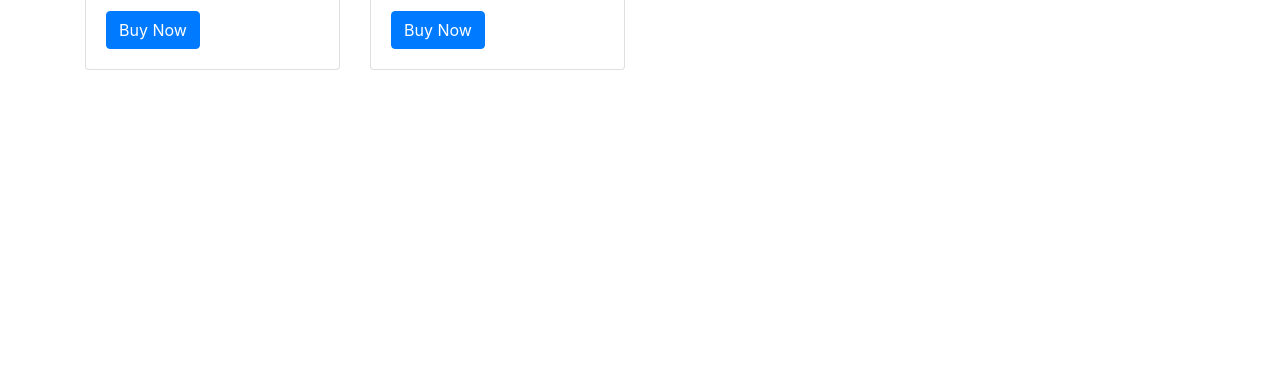
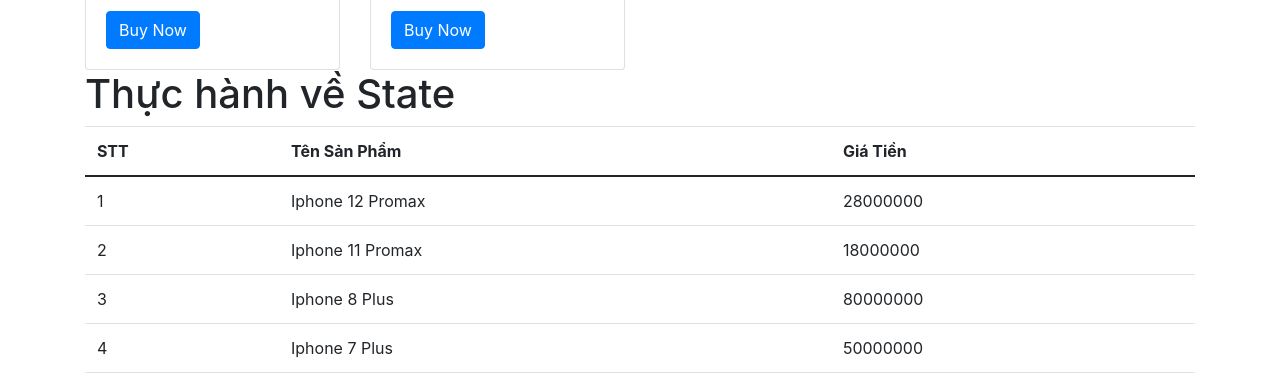
Before and after one commit to Huunhat22/helloreactr, a React (Create React App) app: page / in a window 1280 px wide. Shown: the part 1494-1880 px from the top of the page. Before the commit the page ends 1564 px from the top, so only its background shows below. Built offline with nearby package versions, Linux system fonts and the light colour scheme.

Commit message:
Learning with State.

```diff
--- a/src/Demo.js
+++ b/src/Demo.js
@@ -6,6 +6,7 @@
 import Product from './component/Poduct';
 import Excercise from './component/excercise';
 import Props from './component/Props';
+
 
 class Demo extends Component{
 
@@ -24,6 +25,42 @@
         // this.textInput.focus();
       }
     };
+
+    // khởi tạo State và quản lý nó
+    this.state = {
+      productMobile : [
+          {
+            id : "1",
+            mobilename : "Iphone 12 Promax",
+            mobileprice : 28000000,
+            Image: "https://cdn.nguyenkimmall.com/images/detailed/698/10047705-dien-thoai-iphone-12-128gb-do-1.jpg",
+            status : true
+        },
+        {
+            id : "2",
+            mobilename : "Iphone 11 Promax",
+            mobileprice : 18000000,
+            Image: "https://cdn.nguyenkimmall.com/images/detailed/698/10047705-dien-thoai-iphone-12-128gb-do-1.jpg",
+            status : true
+        },
+        {
+            id : "3",
+            mobilename : "Iphone 8 Plus",
+            mobileprice : 80000000,
+            Image: "https://cdn.tgdd.vn/Products/Images/42/114110/iphone-8-plus-hh-600x600-600x600.jpg",
+            status : true
+        },
+        {
+            id : "4",
+            mobilename : "Iphone 7 Plus",
+            mobileprice : 50000000,
+            Image: "https://cdn.nguyenkimmall.com/images/detailed/698/10047705-dien-thoai-iphone-12-128gb-do-1.jpg",
+            status : true
+        },
+      ],
+      isActive : true
+    };
+
   }
 
   componentDidMount(){
@@ -65,7 +102,7 @@
       },
   ];
 
-
+  // Tạo tham số sử dụng cho Props
   var elements = mobileList.map((Item,index) =>{
     let result ="";
     if (Item.status) {
@@ -78,6 +115,21 @@
     }
       return result;
   })
+
+  // Tạo tham số sử dụng cho State
+  var stateElement = this.state.productMobile.map((Item,index) =>{
+    let stateResult = "";
+    if (Item.status) {
+      stateResult =  <tr key ={index}>
+                        <td>{Item.id}</td>
+                        <td>{Item.mobilename}</td>
+                        <td>{Item.mobileprice}</td>
+                      </tr>
+    }
+
+    return stateResult
+  })
+
 
     return (
       <div className="Demo">
@@ -92,10 +144,9 @@
         </div>
         <Excercise></Excercise>
 
-        <h1>Thực hành về Props</h1>
 
         <div className="container">
-
+        <h1>Thực hành về Props</h1>
           <div className="row">
             <div className="col-12 col-sm-12 col-md-12 col-lg-12">
               <div className="mb-3">
@@ -110,11 +161,29 @@
 
 
           <div className="row">
+            {/* sử dụng Props */}
               {elements}
           </div>
 
+          <h1>Thực hành về State</h1>
+          <div className="row">
+            <div className="col-12 col-sm-12 col-md-12 col-lg-12">
+              <table className="table table-hover">
+                <thead>
+                  <tr>
+                    <th scope="col">STT</th>
+                    <th scope="col">Tên Sản Phẩm</th>
+                    <th scope="col">Giá Tiền</th>
 
-
+                  </tr>
+                </thead>
+                <tbody>
+                  {/* Sử dụng State */}
+                  {stateElement}
+                </tbody>
+              </table>
+            </div>
+          </div>
       </div>
 
       </div>
```
Lines whose indentation alone changed are shown as unchanged.
